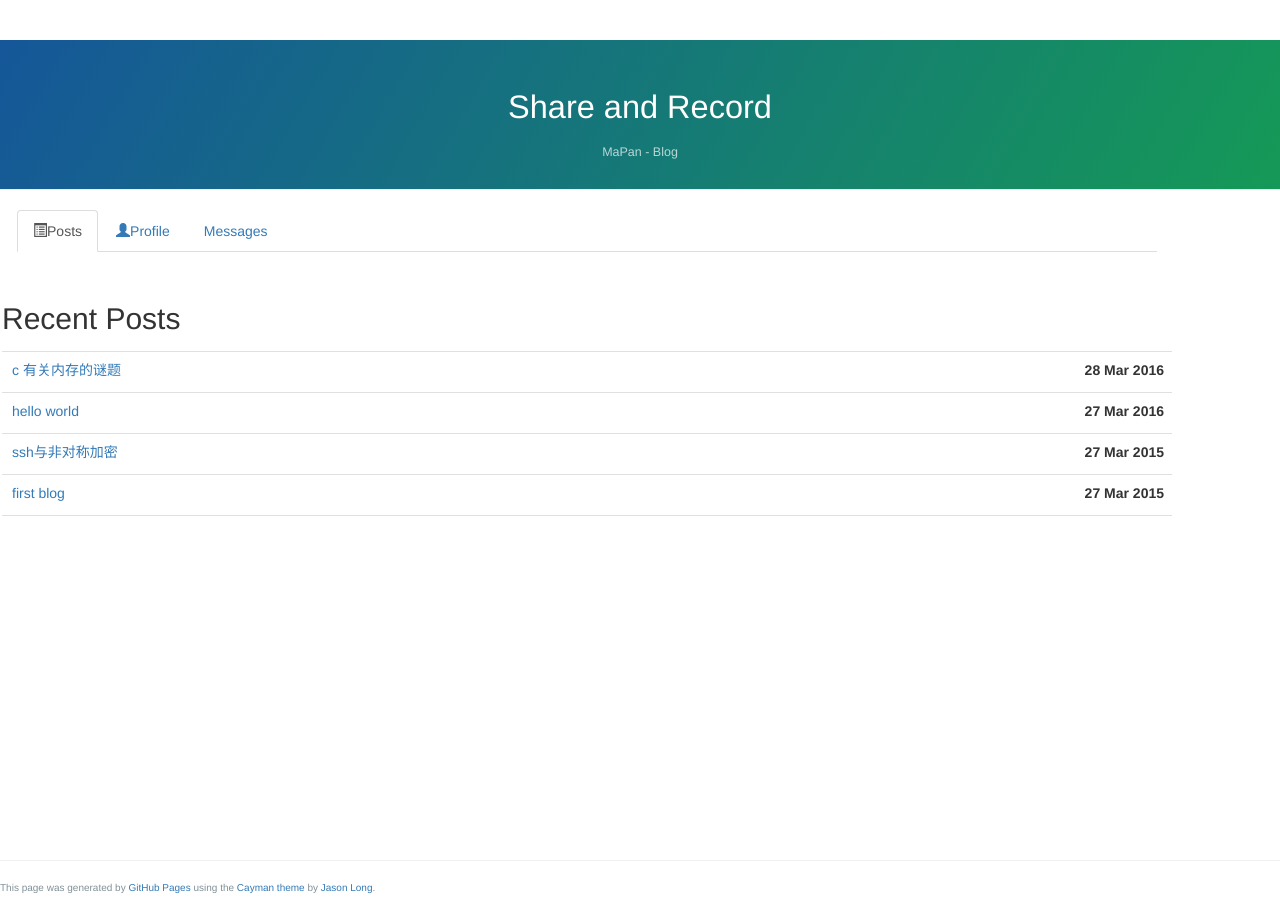
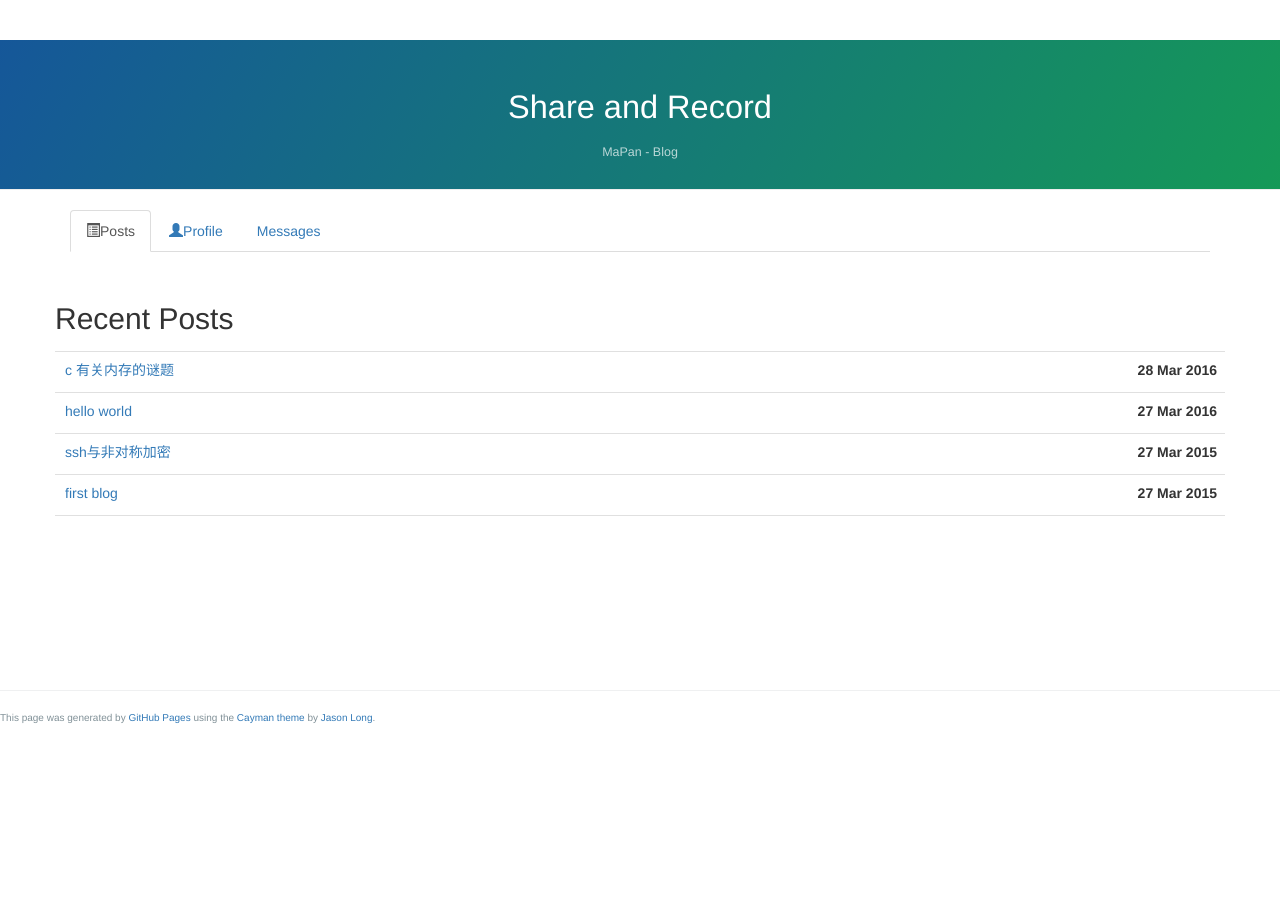
Before and after one commit to mapan1984/mapan1984.github.io, a Jekyll site: the page built from index.html, in a window 1280 px wide. Built offline with Jekyll 4.4.1, drawn with Linux system fonts in a browser that asks for light colours.

Commit message:
more pretty

```diff
--- a/_layouts/post.html
+++ b/_layouts/post.html
@@ -70,10 +70,10 @@
 </div>
 
 <div class="container">
-    {{ page.title }}
+    {{ page.title }}<br>
     =================
     {{ content }}
-    <span class="label label-info">Date</span><h4>{{ page.date | date_to_string }}</h4>
+    <span class="label label-info">Date: {{ page.date | date_to_string }}</span>
 </div>
 
 <!-- jQuery (necessary for Bootstrap's JavaScript plugins) -->
--- a/stylesheets/mystyle.css
+++ b/stylesheets/mystyle.css
@@ -39,6 +39,5 @@
     padding: 30px 0;
 }
 div.page-index {
-    margin-left: 2px;
-    min-height: 630px;
+    min-height: 460px;
 }
```
